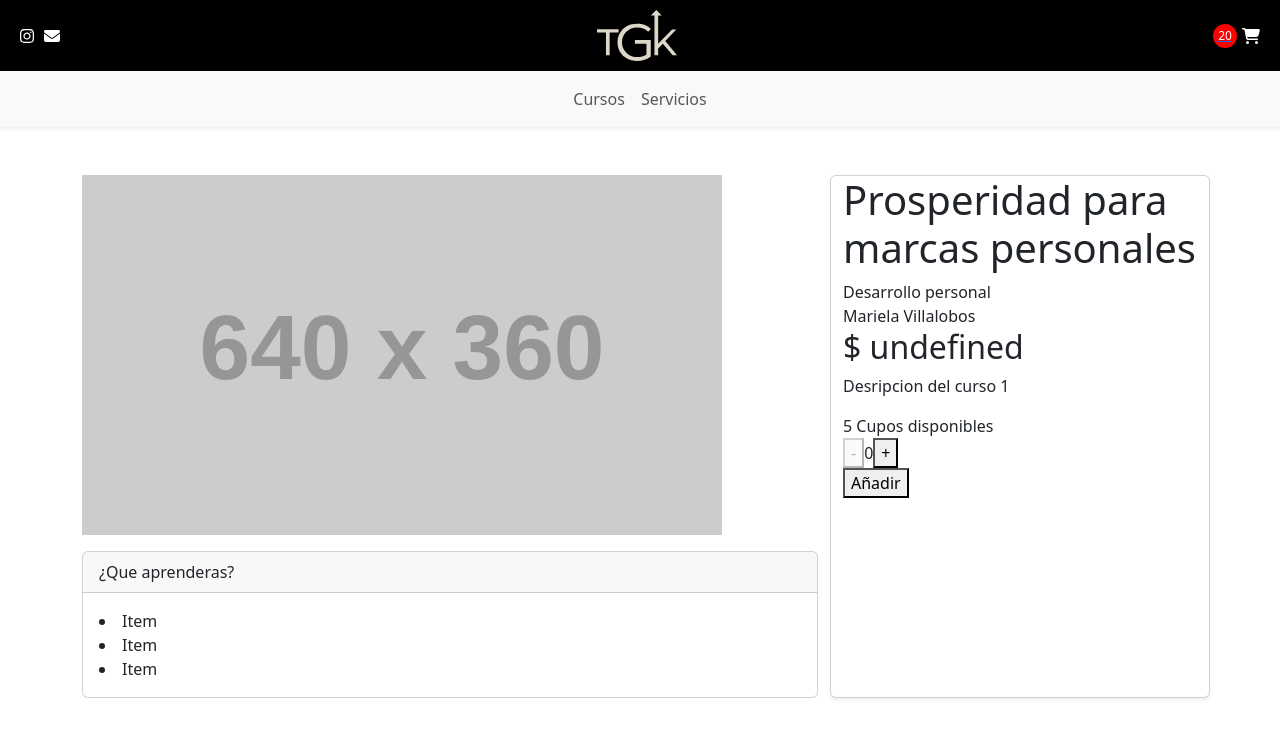
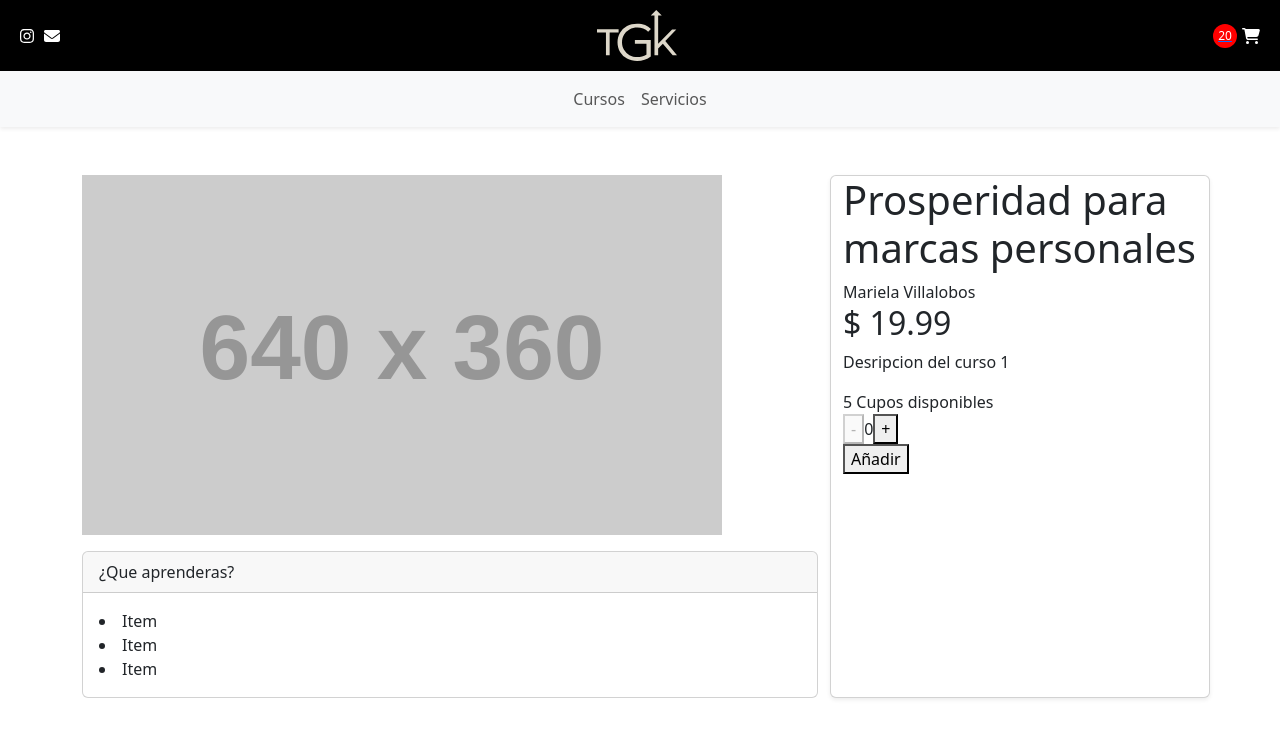
Before and after one commit to Jarrioja/reactjs-ecommerce, a React (Vite) app: page /detail/1 in a window 1280 px wide. Shown: the top 738 px of the page. Built offline with nearby package versions, Linux system fonts and the light colour scheme.

Commit message:
added states and category filter

```diff
--- a/src/components/ItemListContainer/ItemListContainer.jsx
+++ b/src/components/ItemListContainer/ItemListContainer.jsx
@@ -1,14 +1,35 @@
 import { useParams } from "react-router-dom";
+import { useState, useEffect } from "react";
+import {
+  findProductsByCategory,
+  getAllProducts,
+} from "../../utils/getProducts";
+import IsLoading from "../IsLoading/IsLoading";
 import ItemList from "../ItemList/ItemList";
 const ItemListContainer = ({ greeting }) => {
   const { categoria } = useParams();
-  console.log(categoria);
+  const [products, setProducts] = useState([]);
+  const [categoryName, setCategoryName] = useState("");
+  const [isLoading, setIsLoading] = useState(true);
+  useEffect(() => {
+    setIsLoading(true);
+    if (categoria) {
+      setCategoryName(categoria);
+      findProductsByCategory(categoria, setProducts).finally(() => {
+        setIsLoading(false);
+      });
+    } else {
+      setCategoryName("");
+      getAllProducts(setProducts).finally(() => setIsLoading(false));
+    }
+  }, [categoria]);
+
   return (
     <section className='container-fluid'>
       <div className='container py-5'>
         <h1 className='text-center'>{greeting}</h1>
-        <h1 className='text-center'>{categoria}</h1>
-        <ItemList />
+        <h1 className='text-center'>{categoryName}</h1>
+        {isLoading ? <IsLoading /> : <ItemList products={products} />}
       </div>
     </section>
   );
--- a/src/utils/MockData.js
+++ b/src/utils/MockData.js
@@ -4,35 +4,43 @@ export const MockData = [
     name: "Prosperidad para marcas personales",
     description: "Desripcion del curso 1",
     stock: 5,
-    category: "Desarrollo personal",
+    categoryName: "Desarrollo personal",
+    slug: "desarrollo-personal",
     image: "https://via.placeholder.com/640x360.jpg",
     author: "Mariela Villalobos",
+    price: 19.99,
   },
   {
     id: "2",
     name: "Curso 2",
     description: "Desripcion del curso 2",
     stock: 1,
-    cat: "Desarrollo personal",
-    image: "",
-    author: "",
+    categoryName: "Desarrollo personal",
+    slug: "desarrollo-personal",
+    image: "https://via.placeholder.com/640x360.jpg",
+    author: "Hoyver Villasmil",
+    price: 19.99,
   },
   {
     id: "3",
     name: "Curso 3",
     description: "Desripcion del curso 3",
     stock: 3,
-    cat: "Desarrollo personal",
-    image: "",
-    author: "",
+    categoryName: "Branding",
+    slug: "branding",
+    image: "https://via.placeholder.com/640x360.jpg",
+    author: "Mile Conde",
+    price: 19.99,
   },
   {
     id: "4",
     name: "Curso 4",
     description: "Desripcion del curso 4",
     stock: 4,
-    cat: "Desarrollo personal",
-    image: "",
-    author: "",
+    categoryName: "Branding",
+    slug: "branding",
+    image: "https://via.placeholder.com/640x360.jpg",
+    author: "Vidal Sarmiento",
+    price: 19.99,
   },
 ];
--- a/src/utils/getProducts.js
+++ b/src/utils/getProducts.js
@@ -25,4 +25,18 @@ const findProductById = async (productId, setState) => {
   }
 };
 
-export { getAllProducts, findProductById };
+const findByCategory = (productCat, array) => {
+  let products = array.filter((p) => p.slug === productCat);
+  return products;
+};
+
+const findProductsByCategory = async (productCat, setState) => {
+  try {
+    const products = await getProducts();
+    setState(findByCategory(productCat, products));
+  } catch (err) {
+    console.log(err);
+  }
+};
+
+export { getAllProducts, findProductById, findProductsByCategory };
```
